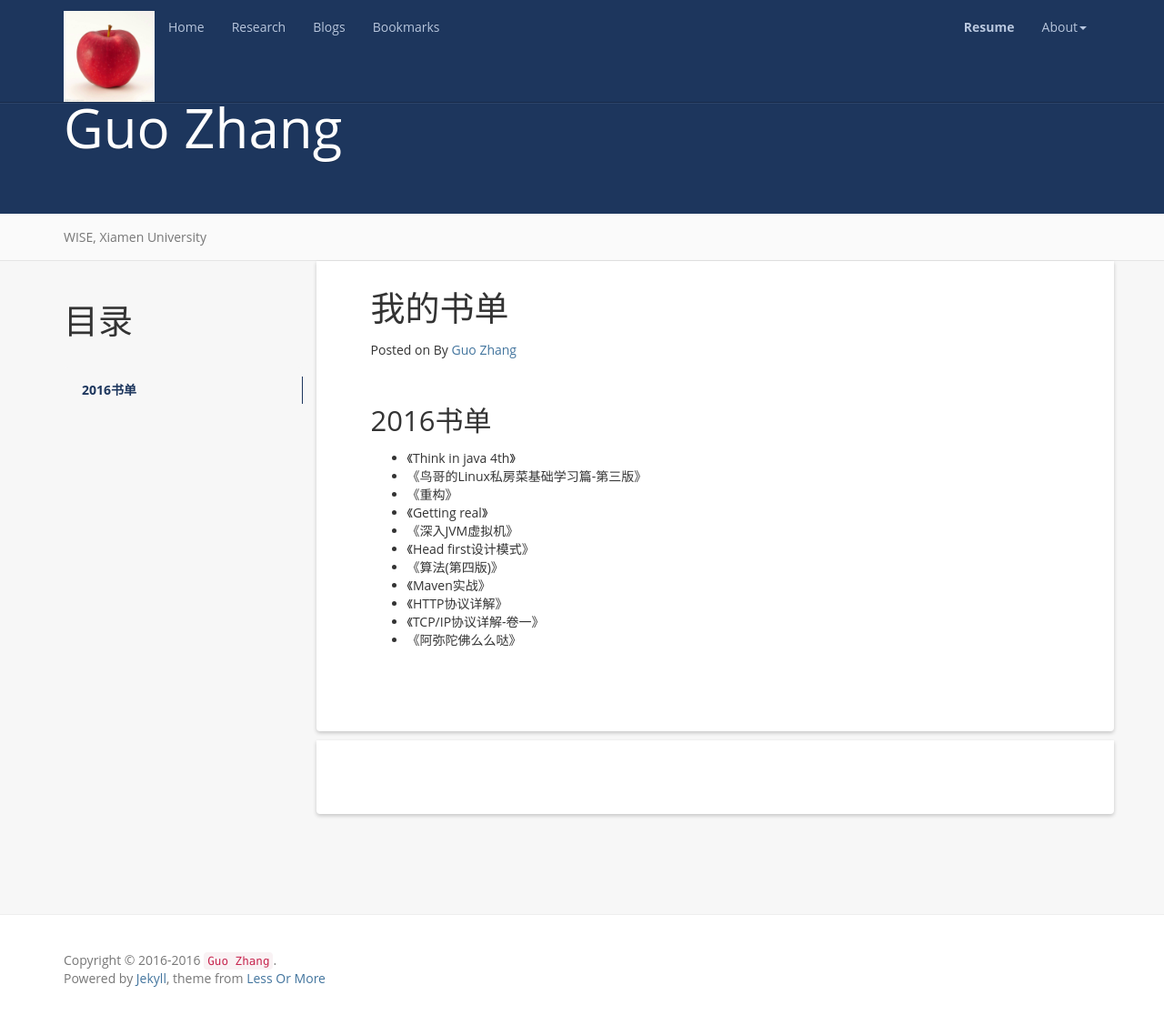
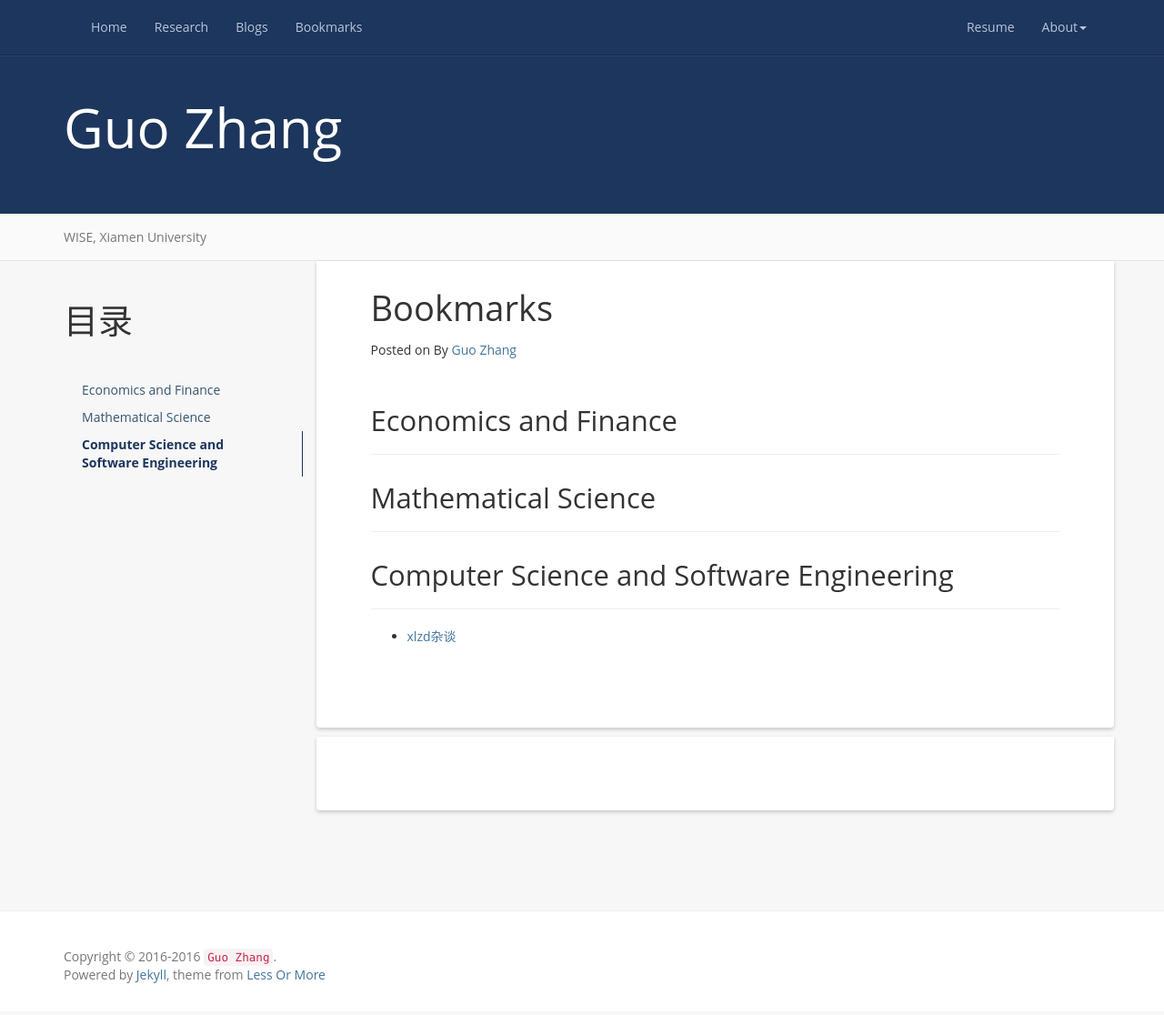
Before and after one commit to Guo-Zhang/Guo-Zhang.github.io, a Jekyll site: the page built from bookmarks.md, in a window 1280 px wide and 1116 px high. Shown: the whole window at 91% size. Built offline with Jekyll 4.4.1, drawn with Linux system fonts in a browser that asks for light colours; comment, search, counter and statistics services are not loaded.

Commit message:
20161017

```diff
--- a/_includes/header.html
+++ b/_includes/header.html
@@ -6,9 +6,11 @@
         <span class="icon-bar"></span>
         <span class="icon-bar"></span>
       </button>
+      <!--
       <a href="/" class="navbar-brand">
         <img src="{{ '/styles/images/logo.jpg' | prepend: site.baseurl }}">
       </a>
+      -->
     </div>
     <nav class="collapse navbar-collapse bs-navbar-collapse" role="navigation">
       <ul class="nav navbar-nav">
@@ -27,7 +29,7 @@
       </ul>
       <ul class="nav navbar-nav navbar-right">
         <li>
-          <a href="{{ '/resume' | prepend: site.baseurl }}"><strong>Resume</strong></a>
+          <a rel="nofollow" href="{{ '/resume' | prepend: site.baseurl }}">Resume</a>
         </li>
         <li class="dropdown">
           <a href="#" class="dropdown-toggle" data-toggle="dropdown">About<b class="caret"></b></a>
--- a/bookmarks.md
+++ b/bookmarks.md
@@ -1,24 +1,23 @@
 ---
 layout: post
-title: 我的书单
-permalink: /books/
+title: Bookmarks
+permalink: /bookmarks/
 ---
 
 * content
 {:toc}
 
 
-2016书单
------------------------------------------------------------------
+## Economics and Finance
+-------
 
-+ 《Think in java 4th》
-+ 《鸟哥的Linux私房菜基础学习篇-第三版》
-+ 《重构》
-+ 《Getting real》
-+ 《深入JVM虚拟机》
-+ 《Head first设计模式》
-+ 《算法(第四版)》
-+ 《Maven实战》
-+ 《HTTP协议详解》
-+ 《TCP/IP协议详解-卷一》
-+ 《阿弥陀佛么么哒》
+
+## Mathematical Science
+-------
+
+
+
+## Computer Science and Software Engineering
+-------
+
+* [xlzd杂谈](http://xlzd.me/)
```
Also changed, not shown: styles/images/logo.jpg.
